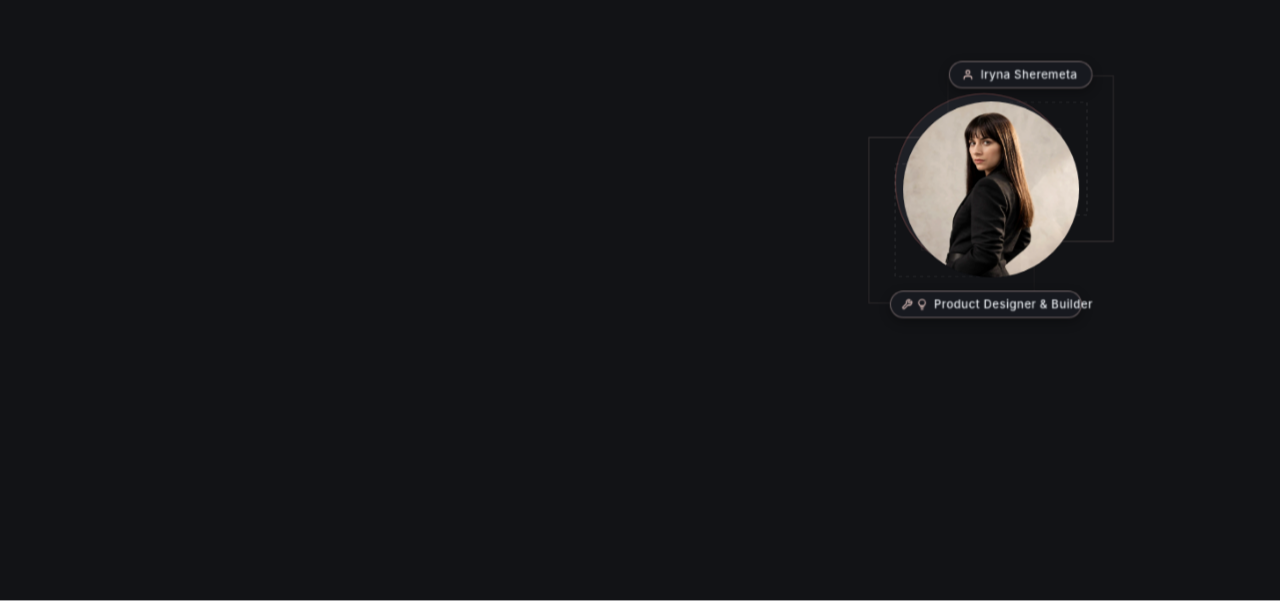
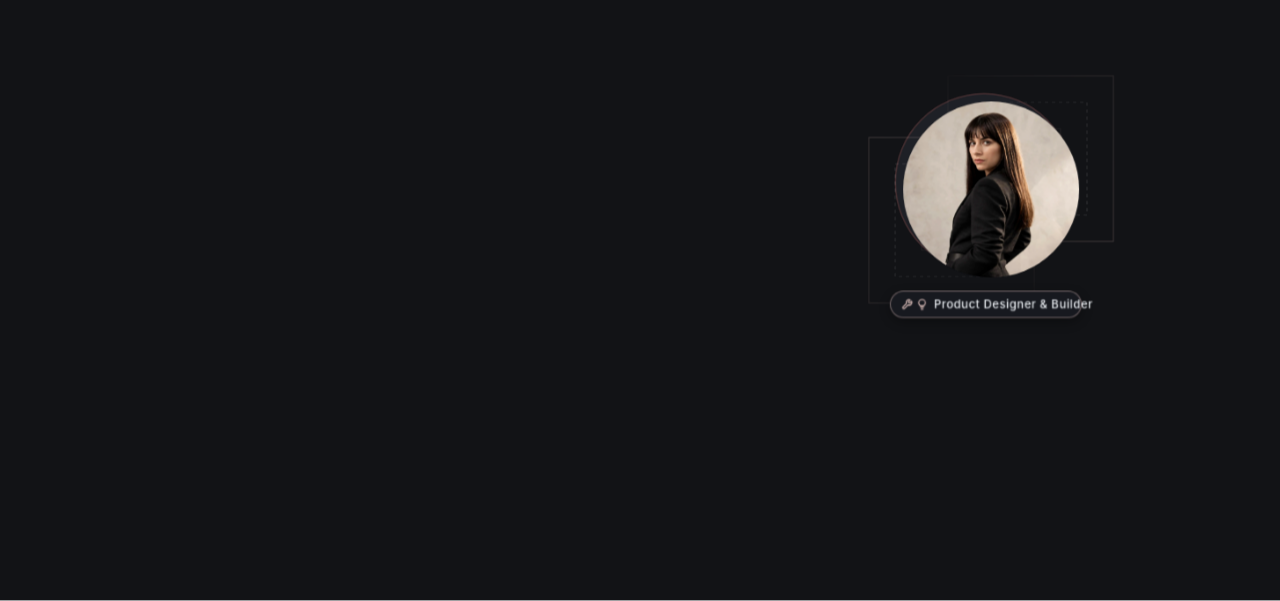
Before and after one commit to Irene2828/porfoliojuly, a Next.js app: page / in a window 1280 px wide. Shown: the part 199-800 px from the top of the page. Built offline with nearby package versions, Linux system fonts and the light colour scheme; no server answers; the database is empty.

Commit message:
Hero: remove name badge over image (name stays in header only) (#6)

```diff
--- a/src/app/v2/components/HeroV2.tsx
+++ b/src/app/v2/components/HeroV2.tsx
@@ -318,36 +318,6 @@ export default function HeroV2() {
                 Product Designer &amp; Builder
               </div>
             </div>
-
-            {/* Label 2: Top badge "Iryna Sheremeta" at top of top-right shape */}
-            <div className="hero-badge-anchor badge-anchor-products" style={{ position: 'absolute', top: '-46px', right: '-15px', zIndex: 10 }}>
-              <div className="hero-ring-badge badge-builder" style={{
-                transform: 'none',
-                padding: '4px 14px',
-                borderRadius: '20px',
-                background: 'rgba(24, 26, 32, 0.94)',
-                backdropFilter: 'blur(10px)',
-                border: '1px solid rgba(247, 214, 208, 0.45)',
-                boxShadow: '0 4px 14px rgba(0, 0, 0, 0.35)',
-                fontFamily: 'var(--font-heading)',
-                fontSize: '13px',
-                fontWeight: 500,
-                letterSpacing: '0.04em',
-                color: '#f1f5f9',
-                display: 'inline-flex',
-                alignItems: 'center',
-                gap: '8px',
-                whiteSpace: 'nowrap',
-                pointerEvents: 'auto'
-              }}>
-                {/* Profile Icon (User / Person) */}
-                <svg width="13" height="13" viewBox="0 0 24 24" fill="none" stroke="#f7d6d0" strokeWidth="2" strokeLinecap="round" strokeLinejoin="round" style={{ flexShrink: 0 }}>
-                  <path d="M20 21v-2a4 4 0 0 0-4-4H8a4 4 0 0 0-4 4v2" />
-                  <circle cx="12" cy="7" r="4" />
-                </svg>
-                <span style={{ paddingRight: '2px', display: 'inline-block' }}>Iryna Sheremeta</span>
-              </div>
-            </div>
           </div>
 
           <span className="hero-hover-surface" aria-hidden="true"></span>
```
